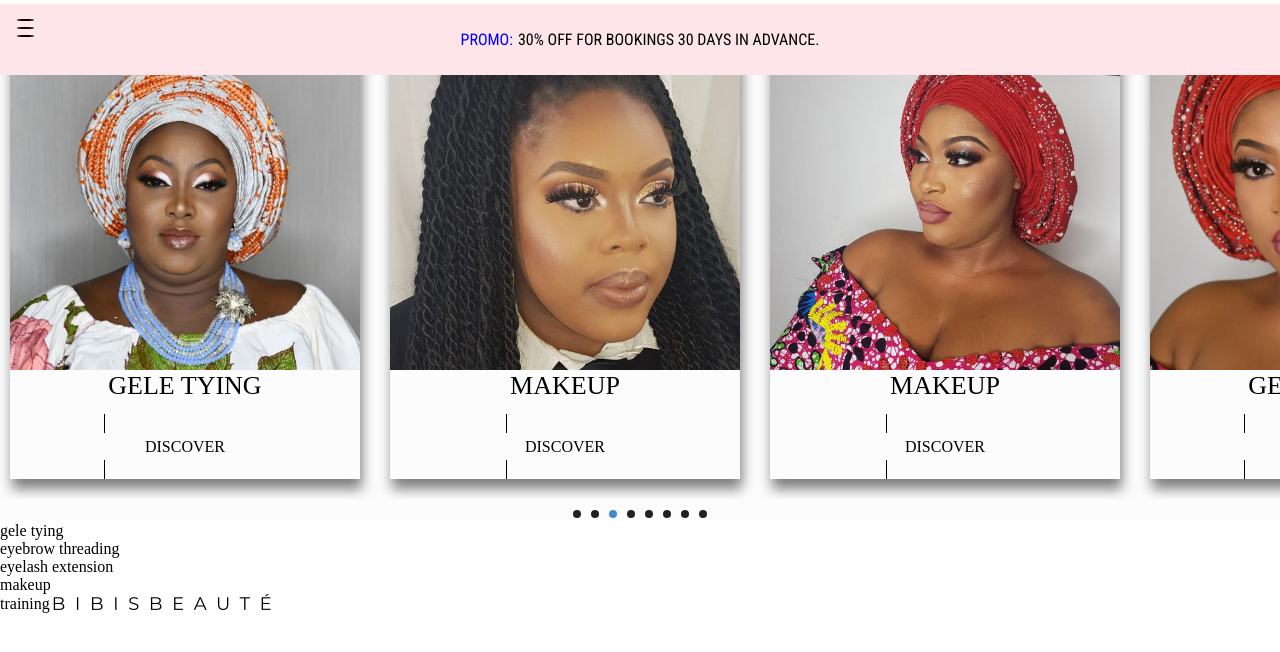
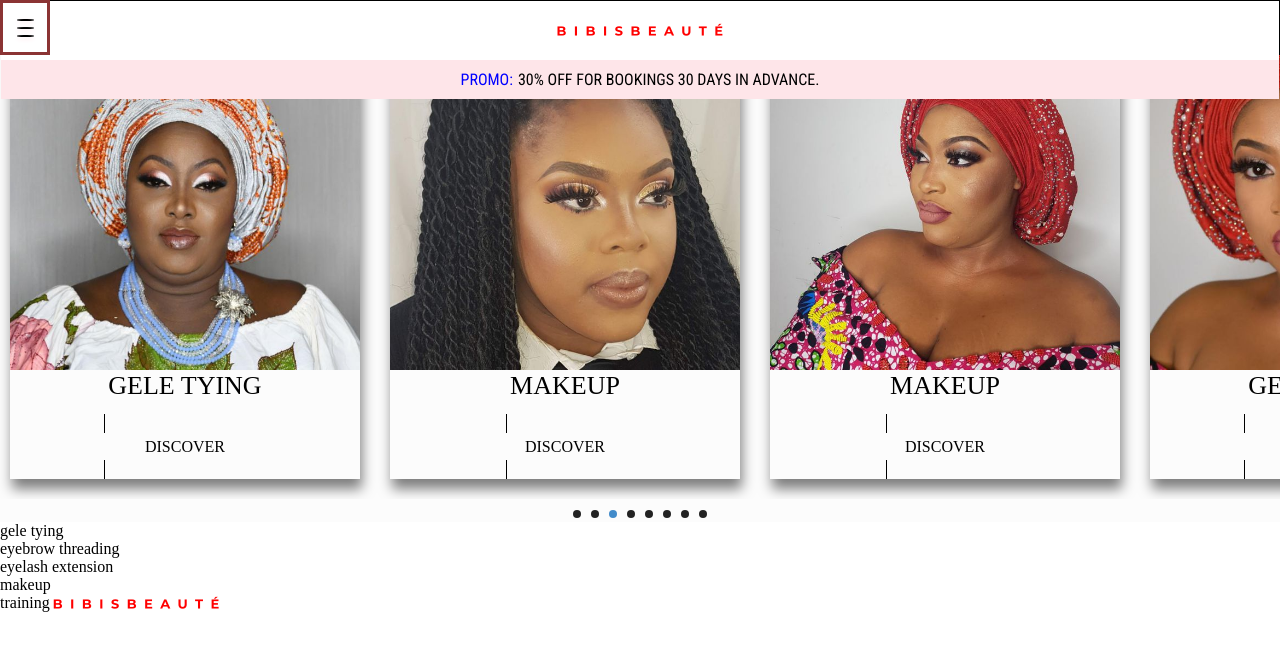
Before and after one commit to AbasiakHan/bibisbeaute, a plain HTML site: page index.html in a window 1280 px wide. Drawn offline with Linux system fonts and the light colour scheme.

Commit message:
logo-top

```diff
--- a/css/style.css
+++ b/css/style.css
@@ -17,10 +17,19 @@
   --robotoCondensed: "Roboto Condensed", sans-serif;
 }
 
+*,
+html,
+body {
+  margin: 0;
+  padding: 0;
+  box-sizing: border-box;
+}
+
 body {
   margin: 0px;
   padding: 0px;
 }
+
 ul {
   list-style: none;
 }
@@ -31,14 +40,16 @@ a {
 
 /* header */
 .header {
-	/* margin-left: 0; */
+  /* margin-left: 0; */
   /* display: grid; */
   display: block;
   position: fixed;
-	justify-content: center;
+  justify-content: center;
   top: 0;
   width: 100%;
   z-index: 20;
+  border: 1px solid black;
+  height: 55px;
 }
 
 .header .header-upper {
@@ -50,7 +61,7 @@ a {
 
 .header .header-announce {
   display: none;
-	width: 100%;
+  width: 100%;
   display: block;
   text-align: center;
   background-color: var(--header-back);
@@ -74,9 +85,10 @@ a {
   margin: 0 4rem;
   text-align: center;
   width: 100%;
+  height: 55px;
 }
 
-.header-logo a {
+/* .header-logo a {
   display: flex;
   background-color: transparent;
   line-height: 1.5;
@@ -87,26 +99,37 @@ a {
   fill: #adadad;
   transition: 1s ease-in-out;
   transform: 0.5s;
-}
+} */
 
-.header-logo a {
-  color: #c7bcbc;
-  display: inline-block;
+.header-logo {
+  color: #000000;
+  display: flex;
+  justify-content: center;
+  align-items: center;
   position: relative;
   text-decoration: none;
   width: 60%;
   /* z-index: 20; */
-  padding-top: 0;
 }
 
-.icon {
-  display: inline-block;
+.icon-bibisbeaute {
+  color: rgb(255, 0, 0);
+  font-size: 12px;
+  line-height: 0;
 }
 
-.icon .logo {
+.icon-bibisbeaute:hover {
+  color: rgb(218, 183, 183);
+  font-size: 12px;
+  line-height: 0;
+  transition: 1s ease-in-out;
+  transform: 0.5s;
+}
+
+/* .icon .logo {
   width: 50%;
   height: 40px;
-}
+} */
 
 .container {
   width: 100%;
@@ -202,7 +225,7 @@ a {
   height: 55px;
   cursor: pointer;
   transition: all 0.5s ease-in-out;
-  /* border: 3px solid rgb(139, 52, 52); */
+  border: 3px solid rgb(139, 52, 52);
 }
 .menu-btn__burger {
   width: 17px;
--- a/index.html
+++ b/index.html
@@ -20,21 +20,24 @@
     <main>
       <header class="header home" role="banner">
         <div class="header-upper">
+          <!-- menu button burger -->
           <div class="menu-wrap">
             <div class="menu-btn">
               <div class="menu-btn__burger"></div>
             </div>
           </div>
+          <!-- menu button burger end -->
           <div class="header-logo">
-            <a href="https://www.olasbeauty.uk">
-              <span class="icon-bibisbeaute">
-              </span
+            <a href="https://www.bibisbeaute.com">
+              <span class="icon-bibisbeaute"></span
             ></a>
           </div>
         </div>
+        <!-- sliding promo  -->
         <div class="header-announce">
           <p><span>promo:</span>30% off for bookings 30 days in advance.</p>
         </div>
+        <!-- sliding promo -->
       </header>
 
       <div class="container">
--- a/vendor/style.css
+++ b/vendor/style.css
@@ -1,10 +1,10 @@
 @font-face {
   font-family: 'icomoon';
-  src:  url('/vendor/fonts/icomoon.eot?jqjlz8');
-  src:  url('/vendor/fonts/icomoon.eot?jqjlz8#iefix') format('embedded-opentype'),
-    url('/vendor/fonts/icomoon.ttf?jqjlz8') format('truetype'),
-    url('/vendor/fonts/icomoon.woff?jqjlz8') format('woff'),
-    url('/vendor/fonts/icomoon.svg?jqjlz8#icomoon') format('svg');
+  src:  url('fonts/icomoon.eot?a8c01m');
+  src:  url('fonts/icomoon.eot?a8c01m#iefix') format('embedded-opentype'),
+    url('fonts/icomoon.ttf?a8c01m') format('truetype'),
+    url('fonts/icomoon.woff?a8c01m') format('woff'),
+    url('fonts/icomoon.svg?a8c01m#icomoon') format('svg');
   font-weight: normal;
   font-style: normal;
   font-display: block;
```
Also changed, not shown: vendor/fonts/icomoon.ttf, vendor/fonts/icomoon.woff, 2 other files.
